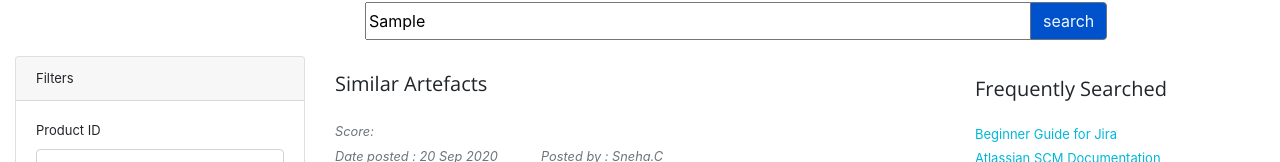
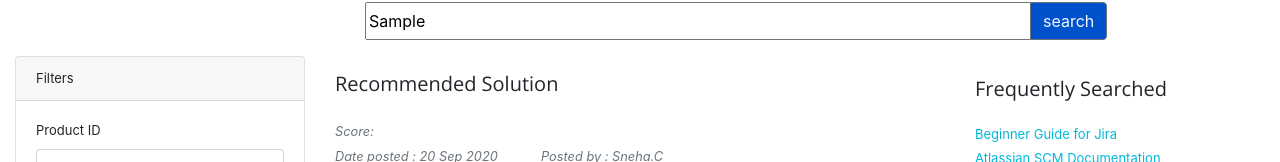
Before and after one commit to hrisheekeshr/atlassian-poc-web, a plain HTML site: page index.html in a window 1280 px wide. Both pictures are taken after typing "Sample" into the empty fields and a click on the button "search". Shown: the part 129-291 px from the top of the page. Drawn offline with nearby package versions, Linux system fonts and the light colour scheme; no server answers.

Commit message:
Renamed similar artefacts

```diff
--- a/index.html
+++ b/index.html
@@ -252,7 +252,7 @@
 
     <div class="col-md-6" >
       <div>
-        <h5 class="mt-3 mb-4">Similar Artefacts
+        <h5 class="mt-3 mb-4">Recommended Solution
           </h5>
         <p class="card-text" id="para" style="margin-top: 3px;margin-bottom: 1px; font-size: 17px; font-family: 'Roboto', sans-serif; color: #299FBC;"></p>
 
```
